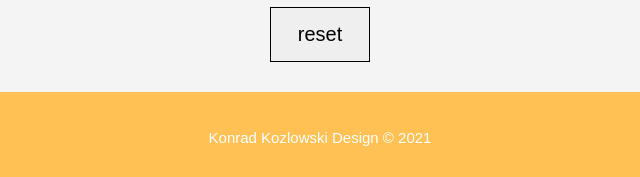
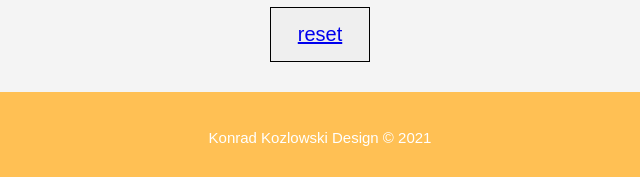
Before and after one commit to k0ziako/k0ziako.github.io, a plain HTML site: page index.html in a window 1280 px wide. Shown: the part 2991-3168 px from the top of the page, 320-960 px from the left. Drawn offline with Linux system fonts and the light colour scheme.

Commit message:
Add files via upload

```diff
--- a/index.html
+++ b/index.html
@@ -125,7 +125,7 @@
         <div class="square"></div>
       </div>
 
-      <button id="reset-button" href="index.html">reset</button>
+      <button id="reset-button"><a href="index.html">reset</a></button>
     </div>
 
     <footer>
```
